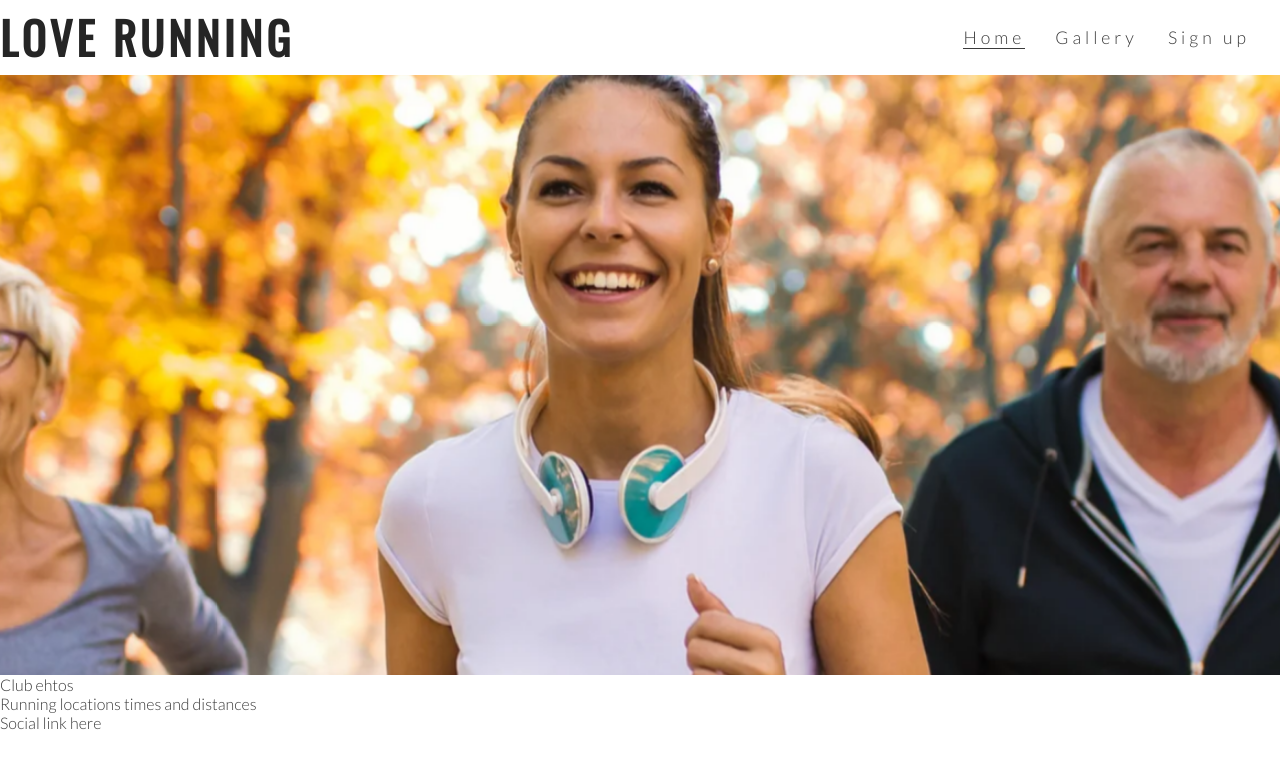
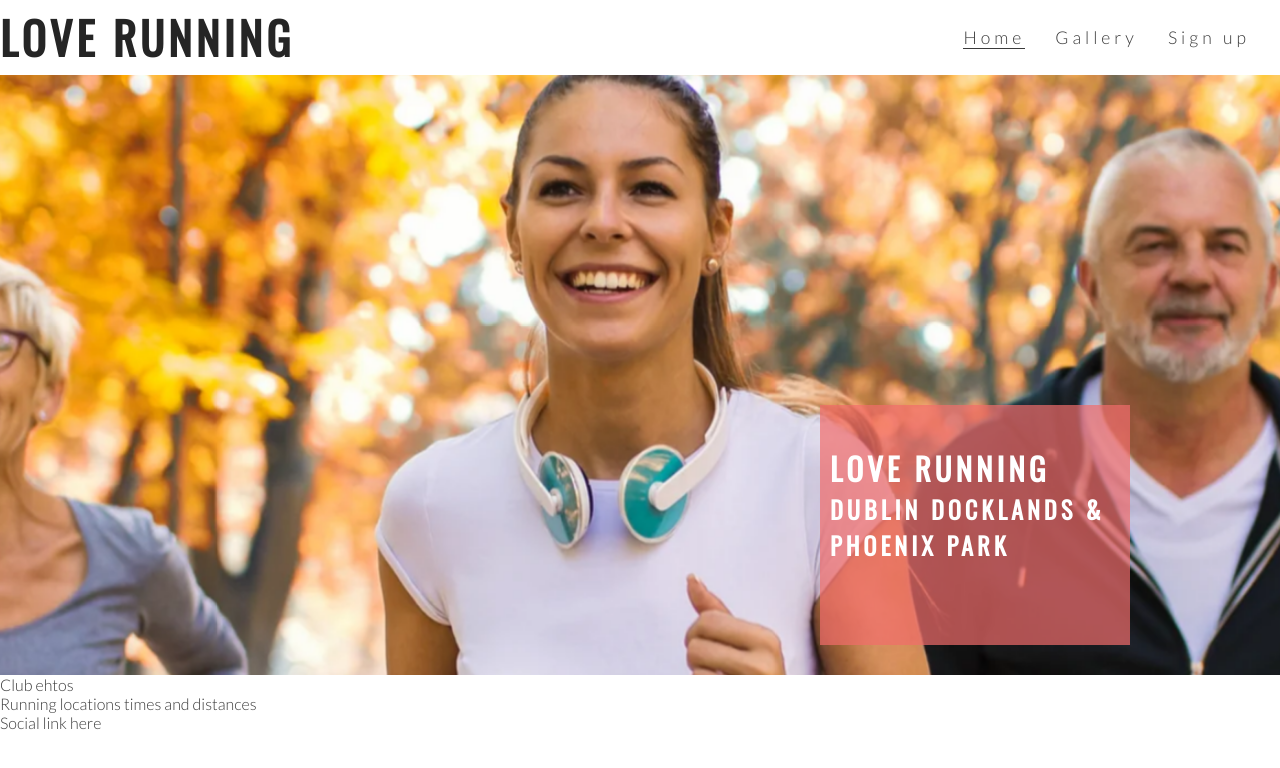
Before and after one commit to kwalczak80/love-running, a plain HTML site: page index.html in a window 1280 px wide. Drawn offline with nearby package versions, Linux system fonts and the light colour scheme.

Commit message:
Adding more text

```diff
--- a/assets/css/style.css
+++ b/assets/css/style.css
@@ -60,6 +60,12 @@ h2 {
     height: 600px;
     width: 100%;
     overflow: hidden;
+
+    position: relative;
+}
+
+#cover-text, #cover-text h2 {
+    color: #fff;
 }
 
 #hero-image {
@@ -80,3 +86,23 @@ h2 {
         transform:  scale(1.1);
     }
 }
+
+#cover-text {
+    font-size: 130%;
+    font-family: Oswald, sans-serif;
+    text-transform: uppercase;
+    letter-spacing: 4px;
+
+    width: 300px;
+    height: 200px;
+
+    padding-top: 40px;
+    padding-left: 10px;
+
+    background-color: rgba(241, 109, 107, .7);
+
+    bottom: 30px;
+    right: 150px;
+
+    position: absolute;
+}
--- a/index.html
+++ b/index.html
@@ -34,6 +34,10 @@
     </hedaer>
     <section id="hero-outer">
         <div id="hero-image"></div>
+        <div id="cover-text">
+            <h2>Love running</h2>
+            <h3>Dublin Docklands & Phoenix Park</h3>
+        </div>
     </section>
     <section>Club ehtos</section>
     <section>Running locations times and distances</section>
```
